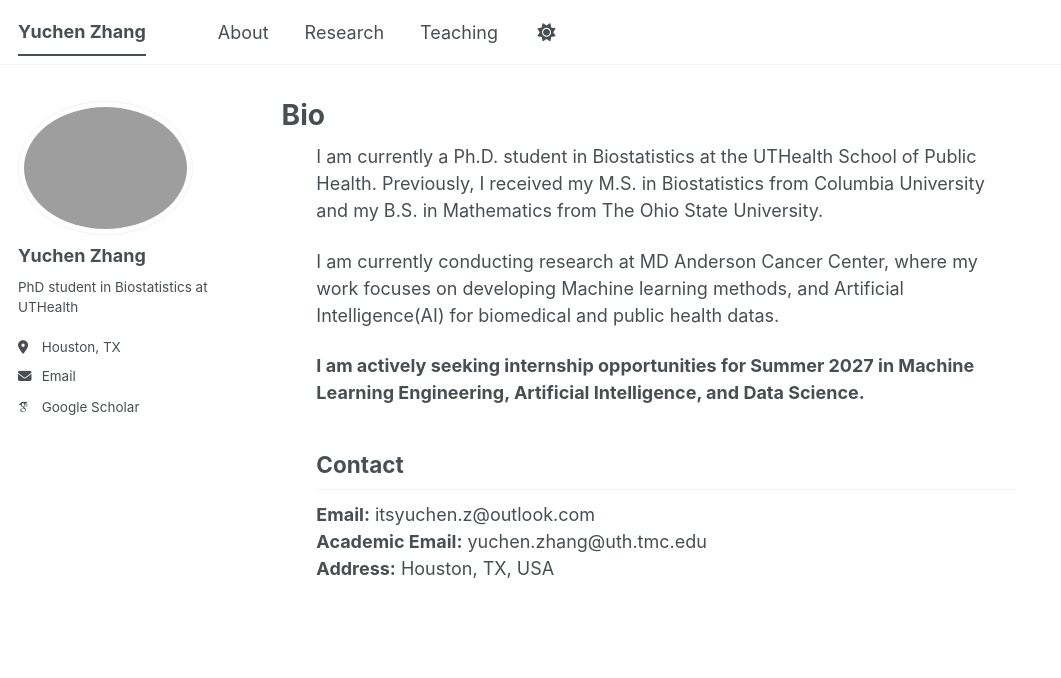
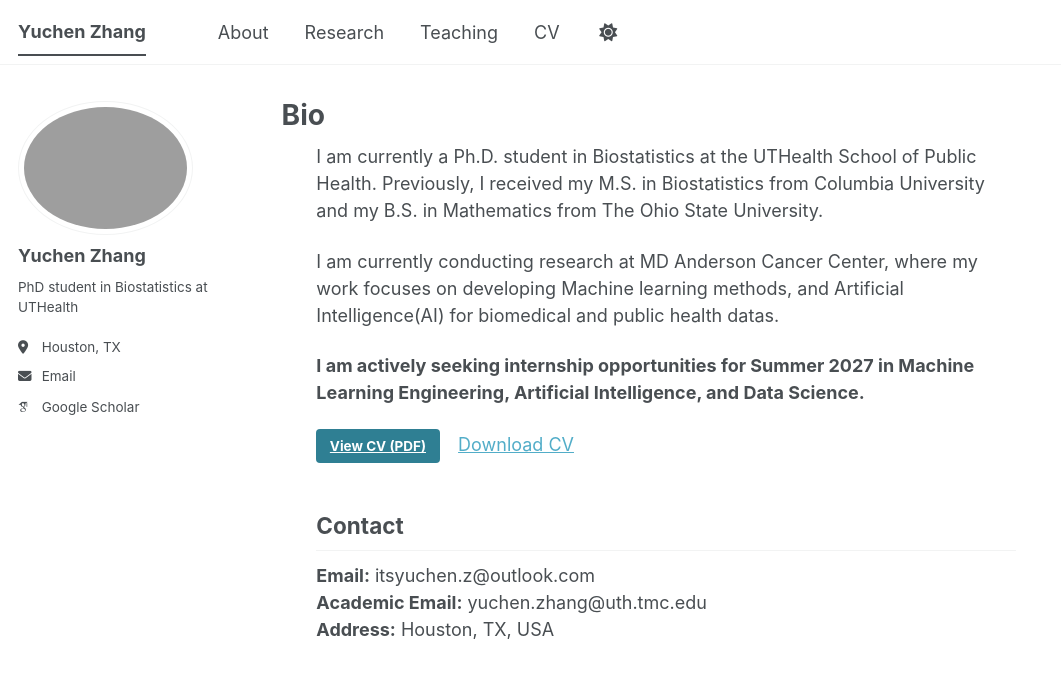
Before and after one commit to txbrook/txbrook.github.io, a Jekyll site: the page built from _pages/about.html, in a window 1280 px wide. Shown: the top 678 px of the page, without its empty margins (0-1061 px from the left). Built offline with Jekyll 4.4.1, drawn with Linux system fonts in a browser that asks for light colours; some web fonts are replaced; a script bundle is joined from its source files by our own code; library files that are not in the unit come from our copies.

Commit message:
Publish Yuchen Zhang's CV with homepage and navigation links

```diff
--- a/_data/navigation.yml
+++ b/_data/navigation.yml
@@ -16,3 +16,6 @@ main:
 
   - title: "Teaching"
     url: /teaching/
+
+  - title: "CV"
+    url: /files/Yuchen_Zhang_CV.pdf
--- a/_pages/about.html
+++ b/_pages/about.html
@@ -28,6 +28,11 @@ layout: single
         </strong>
     </p>
 
+    <p>
+        <a class="btn btn--primary" href="{{ '/files/Yuchen_Zhang_CV.pdf' | relative_url }}" target="_blank" rel="noopener noreferrer" style="margin-right: 1em;">View CV (PDF)</a>
+        <a href="{{ '/files/Yuchen_Zhang_CV.pdf' | relative_url }}" download="Yuchen_Zhang_CV.pdf">Download CV</a>
+    </p>
+
     <h2>Contact</h2>
 
     <p>
```
Also changed, not shown: 1 other file.
